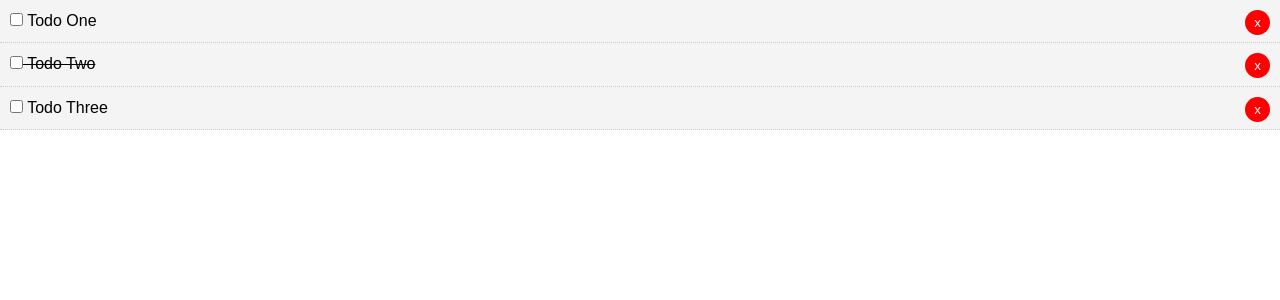
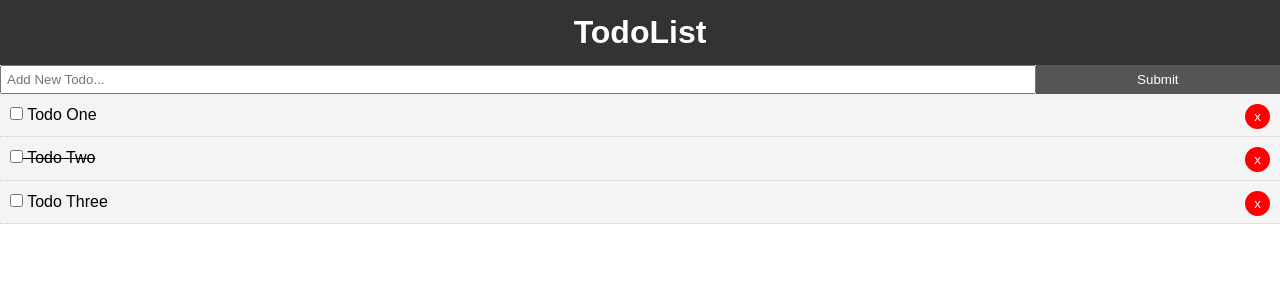
Before and after one commit to lytves/vue-crash-todolist, a Vue app: page / in a window 1280 px wide. Shown: the top 300 px of the page. Built offline with nearby package versions, Linux system fonts and the light colour scheme.

Commit message:
implemented todolist header and method to add new todo items

```diff
--- a/package.json
+++ b/package.json
@@ -8,6 +8,8 @@
     "lint": "vue-cli-service lint"
   },
   "dependencies": {
+    "i": "^0.3.6",
+    "uuid": "^3.3.2",
     "vue": "^2.5.22"
   },
   "devDependencies": {
--- a/src/App.vue
+++ b/src/App.vue
@@ -1,16 +1,22 @@
 <template>
     <div id="app">
+        <Header></Header>
+        <AddTodo v-on:add-todo="addTodo"></AddTodo>
         <Todos v-bind:todos="todos" v-on:del-todo="deleteTodo"></Todos>
     </div>
 </template>
 
 <script>
+    import Header from "@/components/layout/Header.vue"
     import Todos from "@/components/Todos.vue"
+    import AddTodo from "@/components/AddTodo.vue"
 
     export default {
         name: 'app',
         components: {
-            Todos
+            Header,
+            Todos,
+            AddTodo
         },
         data() {
             return {
@@ -36,6 +42,9 @@
         methods: {
             deleteTodo(id) {
                 this.todos = this.todos.filter(todo => todo.id !== id);
+            },
+            addTodo(newTodo) {
+                this.todos = [...this.todos, newTodo];
             }
         }
     }
--- /dev/null
+++ b/src/components/AddTodo.vue
@@ -0,0 +1,69 @@
+<template>
+
+    <div>
+
+        <form @submit="addTodo">
+
+            <input type="text" v-model="title" name="title" placeholder="Add New Todo...">
+
+            <input type="submit" value="Submit" class="btn">
+
+        </form>
+
+    </div>
+</template>
+
+<script>
+    import uuid from 'uuid';
+    export default {
+        name: "AddTodo",
+        data() {
+            return {
+                title: ''
+            }
+        },
+        methods: {
+            addTodo(e) {
+                e.preventDefault();
+                const newTodo = {
+                    id: uuid.v4(),
+                    title: this.title,
+                    completed: false
+                }
+                // Send up newTodo object to parent
+                this.$emit('add-todo', newTodo);
+
+                // clear form input
+                this.title  = '';
+            }
+        }
+    }
+</script>
+
+<style scoped>
+    form {
+        display: flex;
+    }
+
+    input[type="text"] {
+        flex: 10;
+        padding: 5px;
+    }
+
+    input[type="submit"] {
+        flex: 2;
+    }
+
+    .btn {
+        display: inline-block;
+        border: none;
+        background: #555;
+        color: #fff;
+        padding: 7px 20px;
+        cursor: pointer;
+    }
+
+    .btn:hover {
+        background: #666;
+    }
+</style>
--- /dev/null
+++ b/src/components/layout/Header.vue
@@ -0,0 +1,29 @@
+<template>
+
+    <header class="header">
+
+        <h1>TodoList</h1>
+
+    </header>
+
+</template>
+
+<script>
+    export default {
+        name: "Header"
+    }
+</script>
+
+<style scoped>
+    .header {
+        background: #333;
+        color: #fff;
+        text-align: center;
+        padding: 10px;
+    }
+    .header a {
+        color: #fff;
+        padding-right: 5px;
+        text-decoration: none;
+    }
+</style>
```
Also changed, not shown: 2 other files (tests, documents, lock files or other folders).
